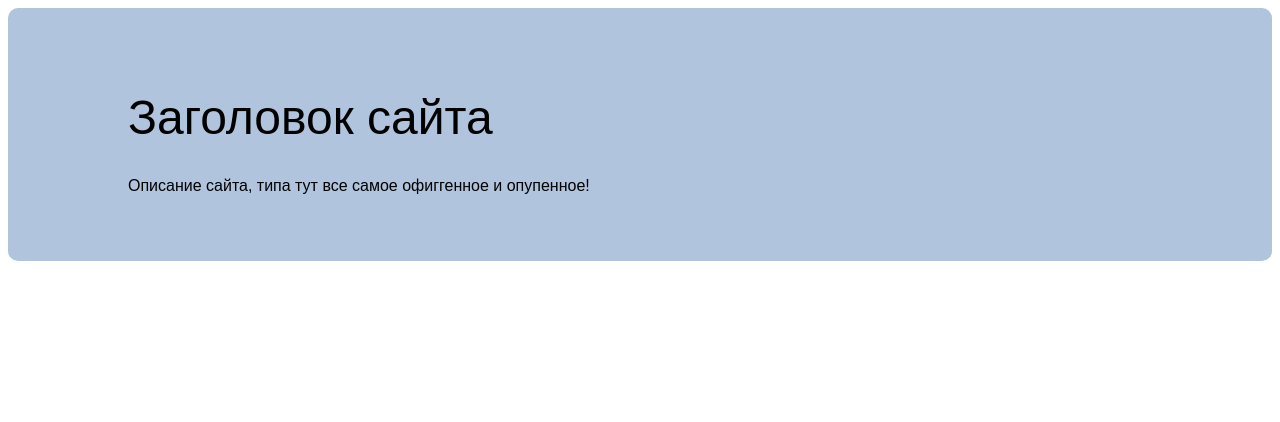
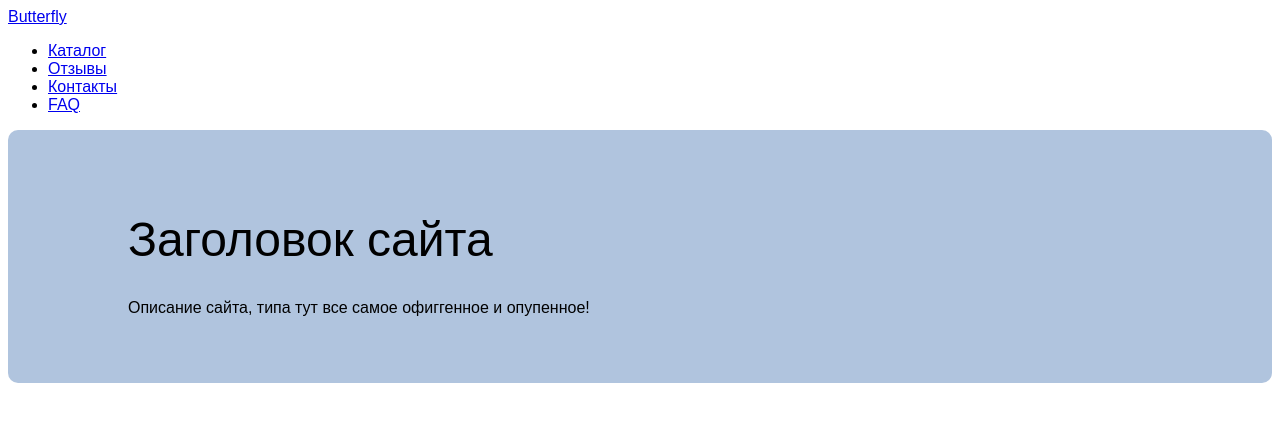
Before and after one commit to Fyodex/butterfly-shop-agishev, a website: page www/index.html in a window 1280 px wide. Drawn offline with Linux system fonts and the light colour scheme.

Commit message:
Первый коммит 1

```diff
--- a/www/index.html
+++ b/www/index.html
@@ -7,6 +7,28 @@
     <link rel="stylesheet" href="style/style.css">
 </head>
 <body>
+  <header class="header">
+    <div class="header-inner">
+      <div class="header-wrap">
+        <a href="#" class="logo">Butterfly</a>
+        <nav class="menu">
+          <ul>
+            <li><a href="#">Каталог</a></li>
+            <li><a href="#">Отзывы</a></li>
+            <li><a href="#">Контакты</a></li>
+            <li><a href="#">FAQ</a></li>
+          </ul>
+        </nav>
+
+      </div>
+    </div>
+
+  </header>
+
+
+  <main>
+
+  </main>
     <div class="promo">
         <div class="promo-inner">
             <h1 class="promo-ttl">Заголовок сайта</h1>
@@ -14,6 +36,10 @@
         </div>
     </div>
 
+    <footer class="footer">
+
+    </footer>
+
     <script src="scripts/script.js"></script>
 </body>
 </html>
```
Also changed, not shown: www/style/style.css (+1 -1 lines).
